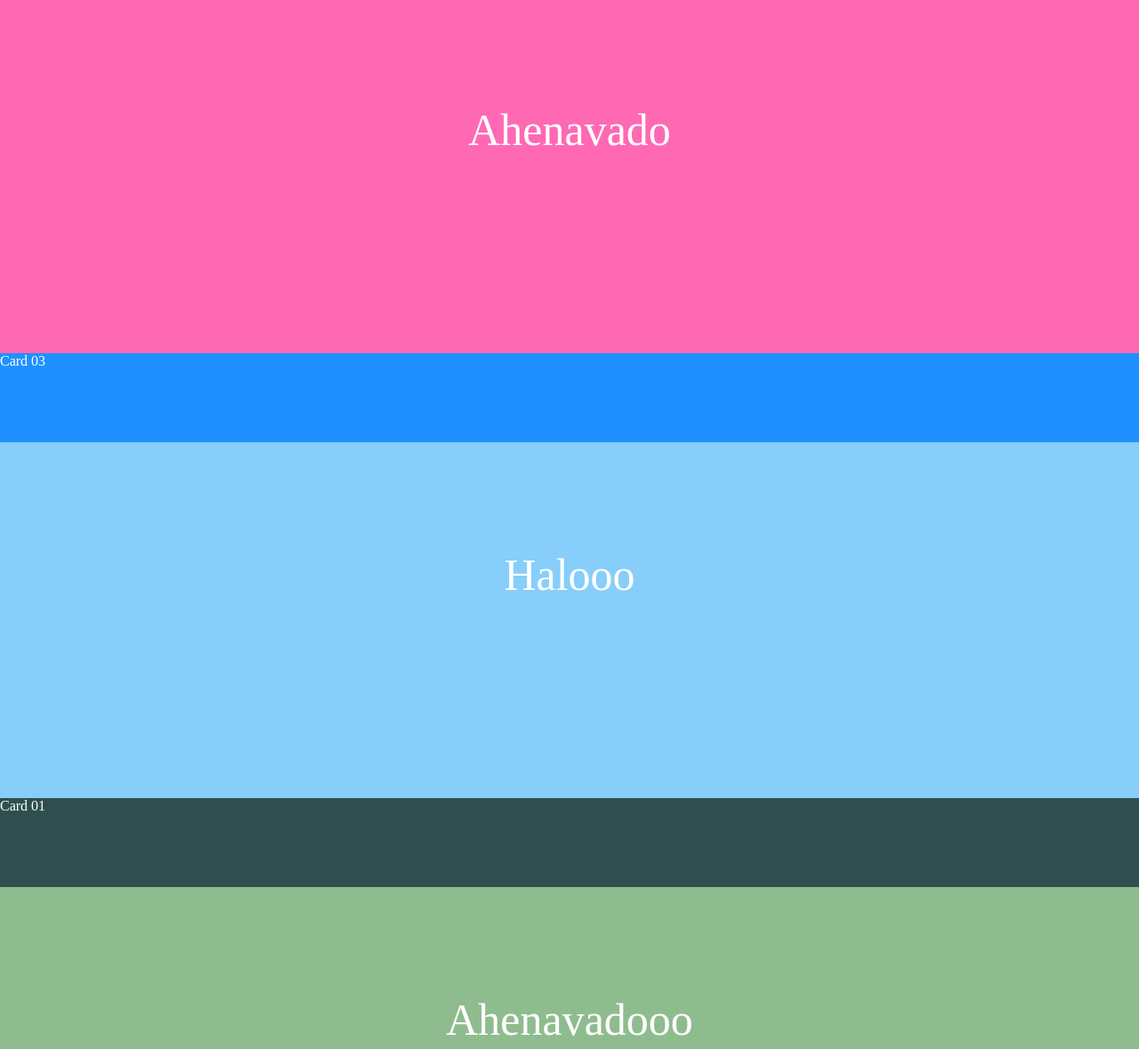
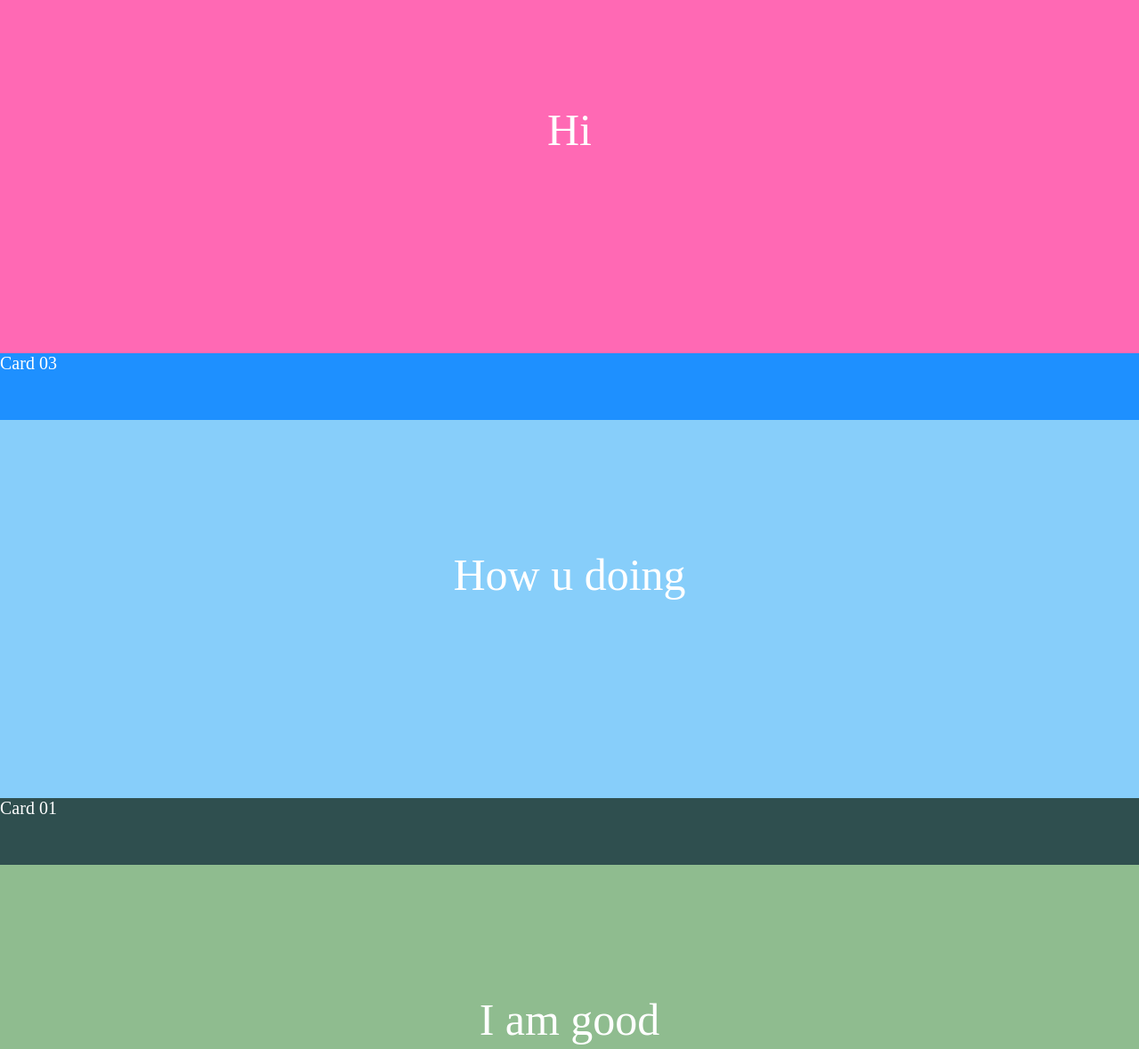
Before and after one commit to ManeeshaVR/Assignment-03, a plain HTML site: page case_04/index.html in a window 1280 px wide. Shown: the part 603-1782 px from the top of the page at 89% size. Drawn offline with nearby package versions, Linux system fonts and the light colour scheme.

Commit message:
modify case-04

```diff
--- a/case_04/assets/css/case04.css
+++ b/case_04/assets/css/case04.css
@@ -6,10 +6,12 @@ section{
 
 div{
     position: sticky;
-    height: 100px;
+    height: 75px;
     width: 100%;
     top: 0;
     color: white;
+    font-size: 20px;
+    z-index: 9;
 }
 
 section:first-child{
--- a/case_04/index.html
+++ b/case_04/index.html
@@ -10,9 +10,9 @@
 <body style="height: 2500px">
 
 <section><div>Card 01</div><span>Hello</span></section>
-<section><div>Card 02</div><span>Ahenavado</span></section>
-<section><div>Card 03</div><span>Halooo</span></section>
-<section><div>Card 01</div><span>Ahenavadooo</span></section>
+<section><div>Card 02</div><span>Hi</span></section>
+<section><div>Card 03</div><span>How u doing</span></section>
+<section><div>Card 01</div><span>I am good</span></section>
 
 </body>
 </html>
```
